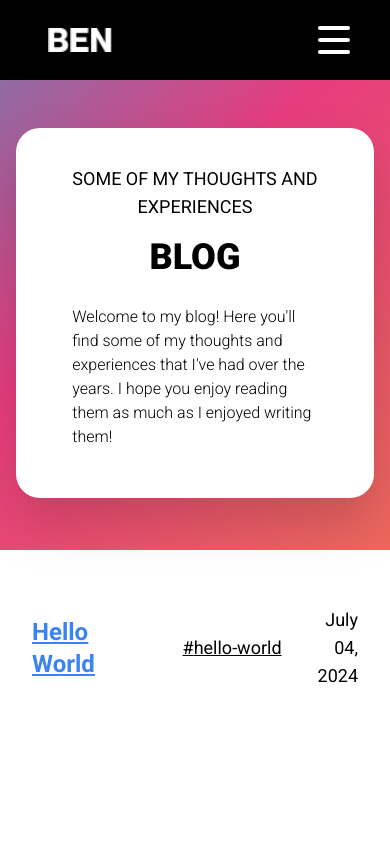
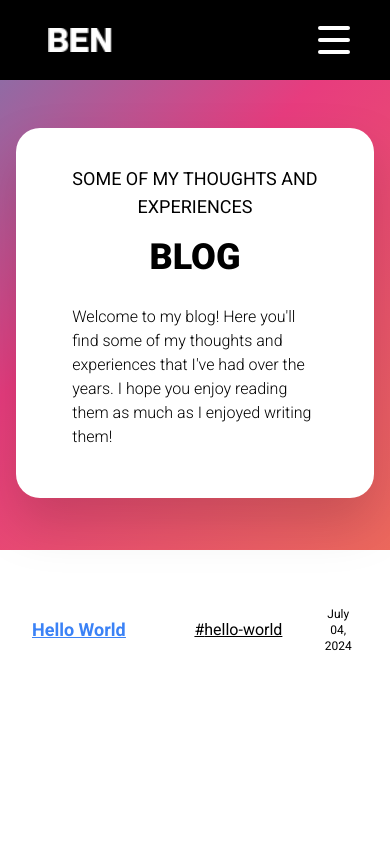
Before and after one commit to Leg3ndary/ben-portfolio, a Next.js app: page /blog in a window 390 px wide. Shown: the top 844 px of the page. Built offline with nearby package versions, Linux system fonts and the light colour scheme; some icons are missing.

Commit message:
Update blog visuals

```diff
--- a/src/mdx-components.tsx
+++ b/src/mdx-components.tsx
@@ -40,6 +40,7 @@ export function useMDXComponents(components: MDXComponents): MDXComponents {
                 alt={{ ...props }.alt as string}
             />
         ),
+        li: ({ children }) => (<li className="ml-3 text-lg font-light "><span className="mx-2">-</span> {children}</li>),
         ...components,
     };
 }
--- a/src/pages/blog.tsx
+++ b/src/pages/blog.tsx
@@ -91,7 +91,7 @@ export default function Blog({ posts }: { posts: BlogMetadata[] }) {
                     <tbody>
                         {posts.map((post) => (
                             <tr key={post.slug}>
-                                <td className="w-2/5 px-4 py-2 text-2xl font-bold text-blue-500 underline">
+                                <td className="w-2/5 px-4 py-2 text-lg font-bold text-blue-500 underline lg:text-2xl">
                                     <Link
                                         href={`/blog/${post.slug}`}
                                         prefetch={false}
@@ -99,7 +99,7 @@ export default function Blog({ posts }: { posts: BlogMetadata[] }) {
                                         {post.title}
                                     </Link>
                                 </td>
-                                <td className="w-2/5 px-4 py-2 text-lg text-right">
+                                <td className="w-2/5 px-4 py-2 text-right text-md lg:text-lg">
                                     {post.tags.map((element) => (
                                         <Hashtag
                                             key={element}
@@ -107,7 +107,7 @@ export default function Blog({ posts }: { posts: BlogMetadata[] }) {
                                         />
                                     ))}
                                 </td>
-                                <td className="justify-end px-4 py-2 text-lg text-right">
+                                <td className="justify-end px-4 py-2 text-xs text-center right lg:text-lg">
                                     {post.updated}
                                 </td>
                             </tr>
```
Also changed, not shown: src/pages/blog/HelloWorld.mdx (+0 -4 lines).
